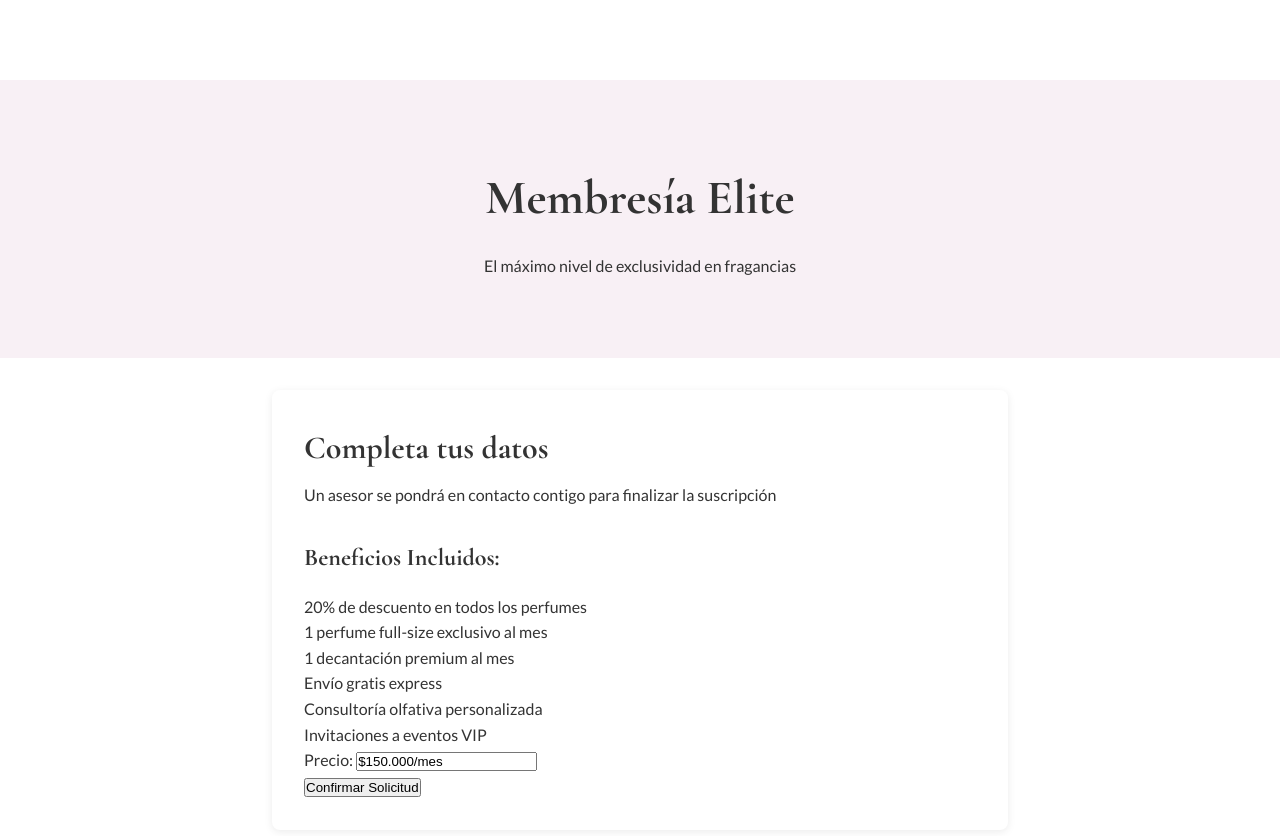
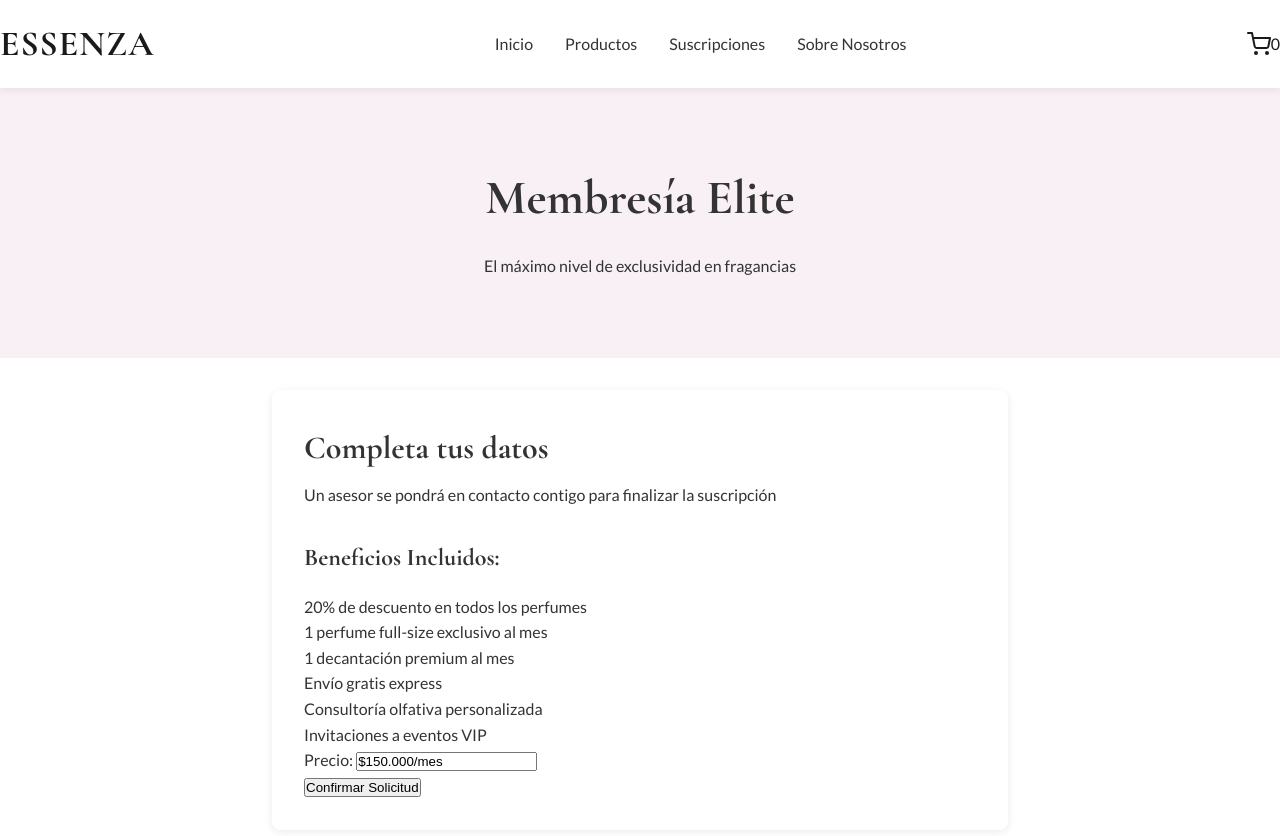
Before and after one commit to ortubia/Essenza-store, a plain HTML site: page suscripciones/elite.html in a window 1280 px wide. Drawn offline with nearby package versions, Linux system fonts and the light colour scheme.

Commit message:
Update elite.html

```diff
--- a/suscripciones/elite.html
+++ b/suscripciones/elite.html
@@ -13,7 +13,28 @@
   </style>
 </head>
 <body>
-  <!-- Mismo header que classic.html -->
+ <header class="main-header">
+    <div class="header-container">
+      <div class="logo">ESSENZA</div>
+      <nav class="main-nav">
+        <a href="../../index.html">Inicio</a>
+        <a href="../../productos.html">Productos</a>
+        <a href="#" class="active">Suscripciones</a>
+        <a href="#">Sobre Nosotros</a>
+      </nav>
+      <div class="header-actions">
+        <a href="#" class="cart-icon" aria-label="Carrito de compras">
+          <svg xmlns="http://www.w3.org/2000/svg" width="24" height="24" viewBox="0 0 24 24" fill="none" stroke="currentColor" stroke-width="2" stroke-linecap="round" stroke-linejoin="round">
+            <circle cx="9" cy="21" r="1"></circle>
+            <circle cx="20" cy="21" r="1"></circle>
+            <path d="M1 1h4l2.68 13.39a2 2 0 0 0 2 1.61h9.72a2 2 0 0 0 2-1.61L23 6H6"></path>
+          </svg>
+          <span class="cart-count">0</span>
+        </a>
+      </div>
+    </div>
+  </header>
+ <!-- Mismo header que classic.html -->
 
   <main>
     <section class="subscription-hero">
```
